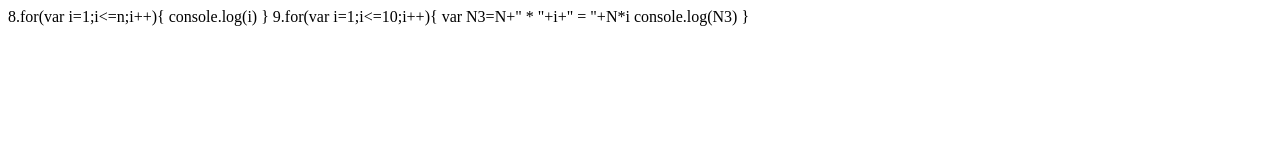
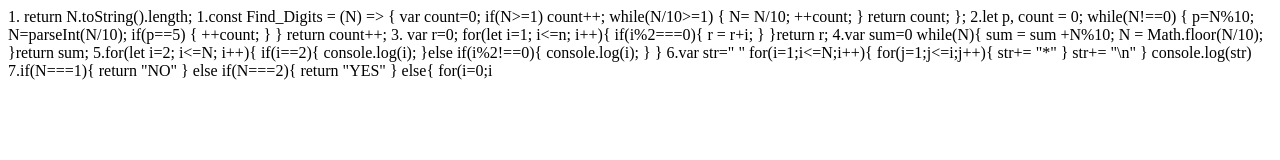
Before and after one commit to Fasna-KA/JS, a plain HTML site: page handson/h3/indexh3.html in a window 1280 px wide. Drawn offline with Linux system fonts and the light colour scheme.

Commit message:
Update indexh3.html

```diff
--- a/handson/h3/indexh3.html
+++ b/handson/h3/indexh3.html
@@ -9,6 +9,83 @@
 <body>
 
 <div>
+ 1. return N.toString().length;
+
+<!-- or -->
+1.const Find_Digits = (N) =>
+{
+  var count=0;
+
+  if(N>=1)
+  count++;
+  while(N/10>=1)
+  {
+    N= N/10;
+    ++count;
+  }
+return count;
+};
+
+2.let p, count = 0;
+while(N!==0)
+{
+  p=N%10;
+  N=parseInt(N/10);
+  if(p==5)
+  {
+    ++count;
+  }
+}
+return count++;
+
+3. var r=0;
+for(let i=1; i<=n; i++){
+  if(i%2===0){
+    r = r+i;
+  }
+}return r;
+
+4.var sum=0
+while(N){
+  sum = sum +N%10;
+  N = Math.floor(N/10);
+}return sum;
+
+5.for(let i=2; i<=N; i++){
+  if(i==2){
+    console.log(i);
+  }else if(i%2!==0){
+    console.log(i);
+  }
+}
+
+6.var str=" "
+for(i=1;i<=N;i++){
+  for(j=1;j<=i;j++){
+    str+= "*"
+  }
+  str+= "\n"
+}
+console.log(str)
+
+7.if(N===1){
+  return "NO"
+}
+else if(N===2){
+    return "YES"
+
+}
+else{
+  for(i=0;i<N;i++){
+    if(N%2===0){
+      return "NO"
+    }
+    else{
+      return "YES"
+    }
+  }
+}
+
 
 8.for(var i=1;i<=n;i++){
     console.log(i)
```
